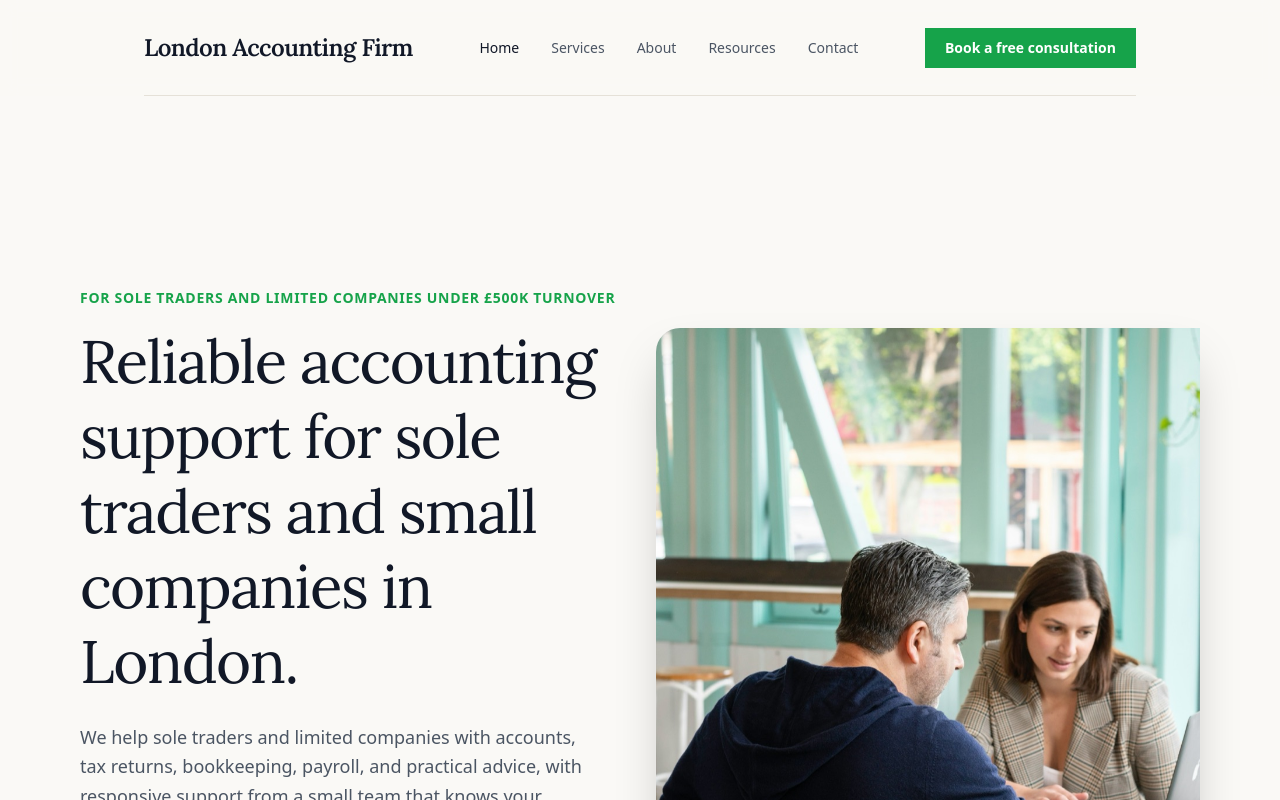
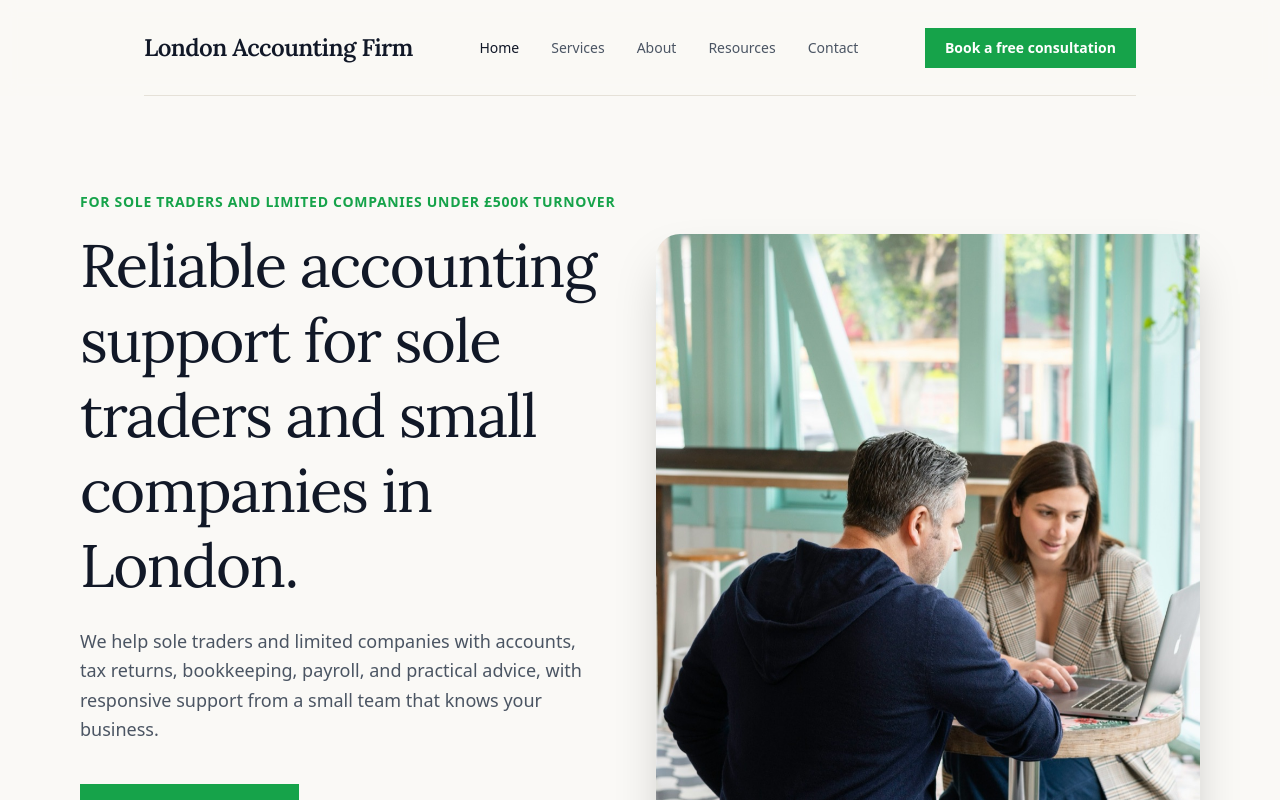
Before and after one commit to doxathompson/Accounting-Firm-Website, a Next.js app in the folder my-app/: page / in a window 1280 px wide. Shown: the top 800 px of the page. Built offline with nearby package versions, Linux system fonts and the light colour scheme.

Commit message:
style: adjust HeroSection vertical spacing and hero image dimensions

```diff
--- a/my-app/src/components/HeroSection.tsx
+++ b/my-app/src/components/HeroSection.tsx
@@ -4,10 +4,10 @@ import { Container } from "@/components/Container";
 
 export function HeroSection() {
   return (
-    <section className="overflow-hidden bg-[#FAF9F6] pt-12 pb-0 lg:pt-24 lg:pb-0">
+    <section className="overflow-hidden bg-[#FAF9F6] pt-8 lg:pt-12 pb-0">
       <Container size="wide">
         <div className="grid items-center gap-12 lg:grid-cols-2 lg:gap-8">
-          <div className="pb-16 lg:py-24">
+          <div className="pb-12 lg:py-12">
             <p className="mb-4 text-sm font-semibold tracking-wider text-[#16a34a] uppercase">
               For sole traders and limited companies under £500k turnover
             </p>
@@ -28,7 +28,7 @@ export function HeroSection() {
             </div>
           </div>
 
-          <div className="relative h-[400px] w-full lg:h-[700px] lg:-mr-12 lg:-mt-12 lg:self-end">
+          <div className="relative h-[400px] w-full lg:h-[650px] lg:-mr-12 lg:-mt-6 lg:self-end">
             <div className="absolute inset-0 overflow-hidden shadow-2xl lg:rounded-tl-3xl">
               <Image
                 src="/hero-accounting-meeting.jpg"
```
